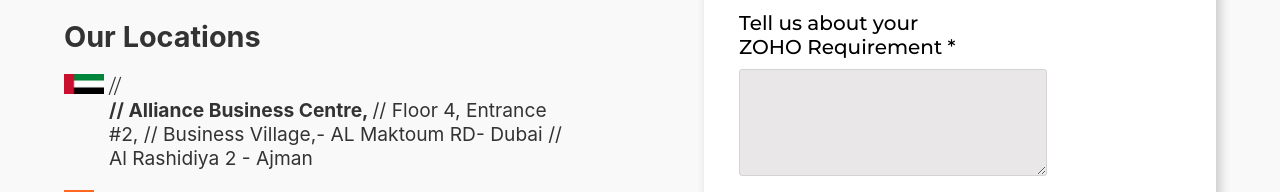
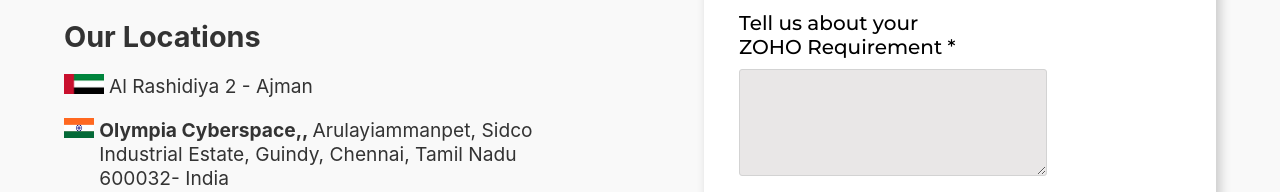
Before and after one commit to qayudigitalDeveloper/HakimiSoftwareSolutions, a React (Create React App) app: page / in a window 1280 px wide. Shown: the part 5067-5259 px from the top of the page. Built offline with nearby package versions, Linux system fonts and the light colour scheme.

Commit message:
Clean up ContactUs component by removing comments
Removed commented-out address details from ContactUs component.

```diff
--- a/src/components/ContactUs/index.js
+++ b/src/components/ContactUs/index.js
@@ -29,11 +29,6 @@ const ContactUs = () => {
                 <div className='contac-flag-cont'>
                     <img src={image2} alt="flag1" className='flag' />
                     <div>
-                        // <p><span className='span-contac'>
-                        //     Alliance Business Centre, </span>
-                        // Floor 4, Entrance #2,
-                        //     Business Village,- AL Maktoum RD- Dubai
-                        // </p>
                              <p>
                             Al Rashidiya 2 - Ajman
                         </p>
```
